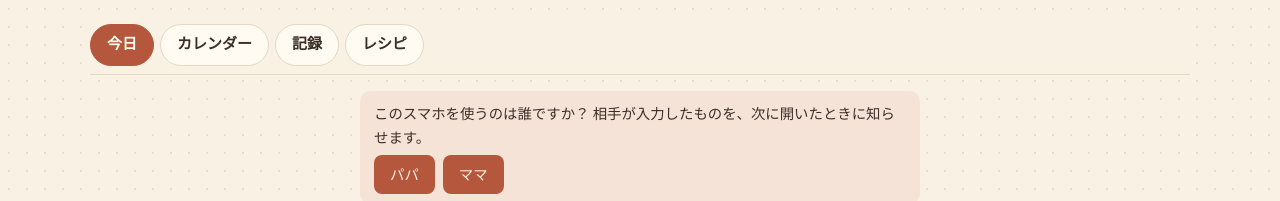
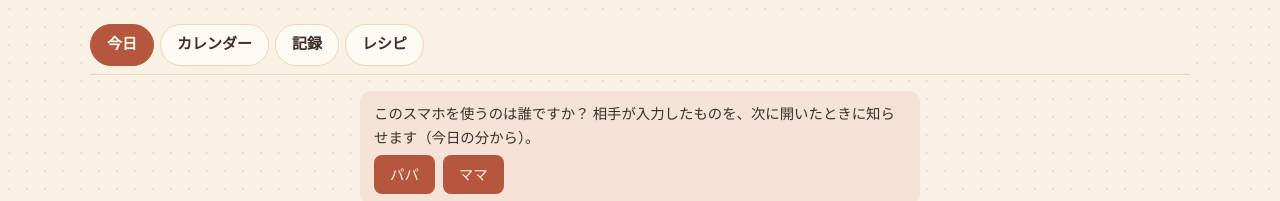
Before and after one commit to Hiro-guitar/kakei-calendar, a plain HTML site: page kondate.html in a window 1280 px wide. Shown: the top 201 px of the page. Drawn offline with Linux system fonts and the light colour scheme; a web font is replaced by a local one.

Commit message:
献立：最初に名前を選んだとき、今日の分の通知から出す
Co-Authored-By: Claude Opus 5.5 <noreply@anthropic.com>
Claude-Session: https://claude.ai/code/session_01WrReuSuaN2DDVU7XHtR95r

```diff
--- a/kondate.html
+++ b/kondate.html
@@ -374,7 +374,7 @@ async function refreshDb(){
   if(state.mode!=='sheet')return;
   try{const d=await api();state.days=d.days||{};state.ms=d.ms||{};lsSet('kondate-days',state.days);lsSet('kondate-ms',state.ms);rerender()}catch(e){}
 }
-const BUILD='1794619481';
+const BUILD='1794619695';
 async function checkUpdate(){try{const r=await fetch(location.pathname+'?v='+Date.now(),{cache:'no-store'});const s=await r.text();const m=s.match(/const BUILD='([0-9]+)'/);if(m&&m[1]!==BUILD){const ae=document.activeElement;if(!(ae&&/INPUT|TEXTAREA/.test(ae.tagName)))location.reload()}}catch(e){}}
 document.addEventListener('visibilitychange',()=>{if(document.visibilityState==='visible'){refreshDb();checkUpdate()}});
 setTimeout(checkUpdate,3000);
@@ -487,7 +487,7 @@ function unseenLogs(){const me=meOf();if(!me)return [];const seen=lsGet('kondate
   Object.values(state.days).forEach(d=>(d.log||[]).forEach(l=>{if(l[0]!==me&&l[2]>seen)out.push(l)}));
   (DATA.news||[]).forEach(l=>{if(l[0]!==me&&l[2]>seen)out.push(l)});return out.sort((a,b)=>a[2]-b[2])}
 function noticeHtml(){const me=meOf();
-  if(!me)return '<div class="notice"><p>このスマホを使うのは誰ですか？ 相手が入力したものを、次に開いたときに知らせます。</p><div class="who"><button type="button" class="btn" data-me="h">パパ</button><button type="button" class="btn" data-me="y">ママ</button></div></div>';
+  if(!me)return '<div class="notice"><p>このスマホを使うのは誰ですか？ 相手が入力したものを、次に開いたときに知らせます（今日の分から）。</p><div class="who"><button type="button" class="btn" data-me="h">パパ</button><button type="button" class="btn" data-me="y">ママ</button></div></div>';
   const u=unseenLogs();if(!u.length)return '';
   const fmt=ts=>{const d=new Date(ts);return (d.getMonth()+1)+'/'+d.getDate()+' '+d.getHours()+':'+pad(d.getMinutes())};
   return '<div class="notice"><ul>'+u.slice(-8).map(l=>'<li><b>'+WHO[l[0]]+'</b>が'+esc(l[1])+'<span class="muted small"> '+fmt(l[2])+'</span></li>').join('')+'</ul>'+(u.length>8?'<p class="small muted">ほか'+(u.length-8)+'件</p>':'')+'<button type="button" class="link small" data-seen="1">見ました</button></div>'}
@@ -817,7 +817,7 @@ function renderCard(){
   const dd=state.days[sel]||{};
   h+='<details class="more"'+(dd.memo?' open':'')+'><summary>メモ</summary><textarea id="memo" aria-label="メモ" placeholder="体調・外食など">'+esc(dd.memo||'')+'</textarea></details>';
   card.innerHTML=h;
-  card.querySelectorAll('[data-me]').forEach(b=>b.onclick=()=>{try{localStorage.setItem('kondate-me',b.dataset.me)}catch(e){}lsSet('kondate-seen',Date.now());renderCard()});
+  card.querySelectorAll('[data-me]').forEach(b=>b.onclick=()=>{try{localStorage.setItem('kondate-me',b.dataset.me)}catch(e){}lsSet('kondate-seen',new Date(today+'T00:00').getTime());renderCard()});
   card.querySelectorAll('[data-seen]').forEach(b=>b.onclick=()=>{const u=unseenLogs();lsSet('kondate-seen',u.length?u[u.length-1][2]:Date.now());renderCard()});
   card.querySelectorAll('[data-go]').forEach(b=>b.onclick=()=>{if(b.dataset.go){sel=b.dataset.go;addSlot=null;editIx=null;favEdit=false;renderCard();window.scrollTo(0,0)}});
   card.querySelectorAll('[data-slot]').forEach(b=>b.onclick=()=>{addSlot=b.dataset.slot;renderCard();const n=card.querySelector('#eat-n');if(n)n.focus()});
```
